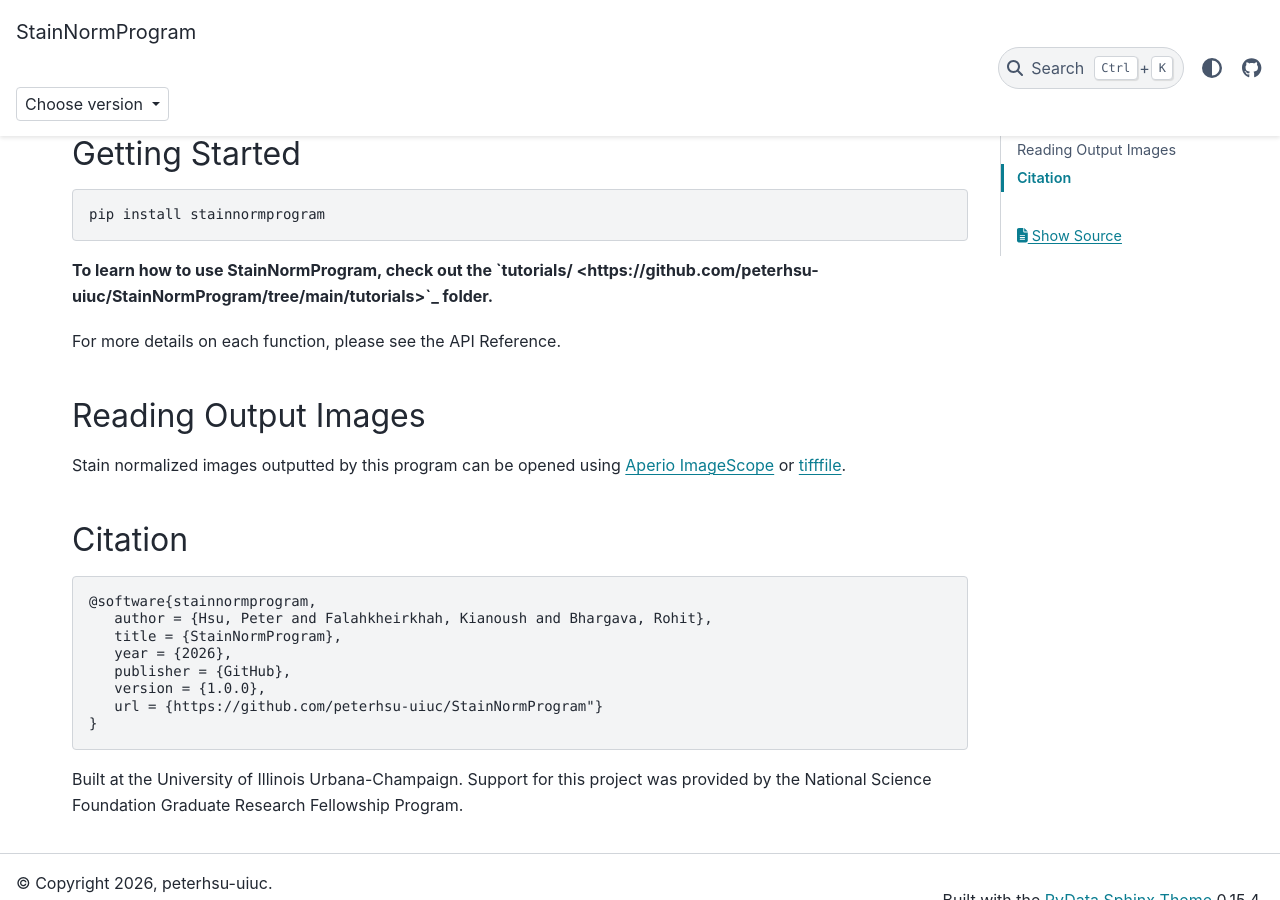
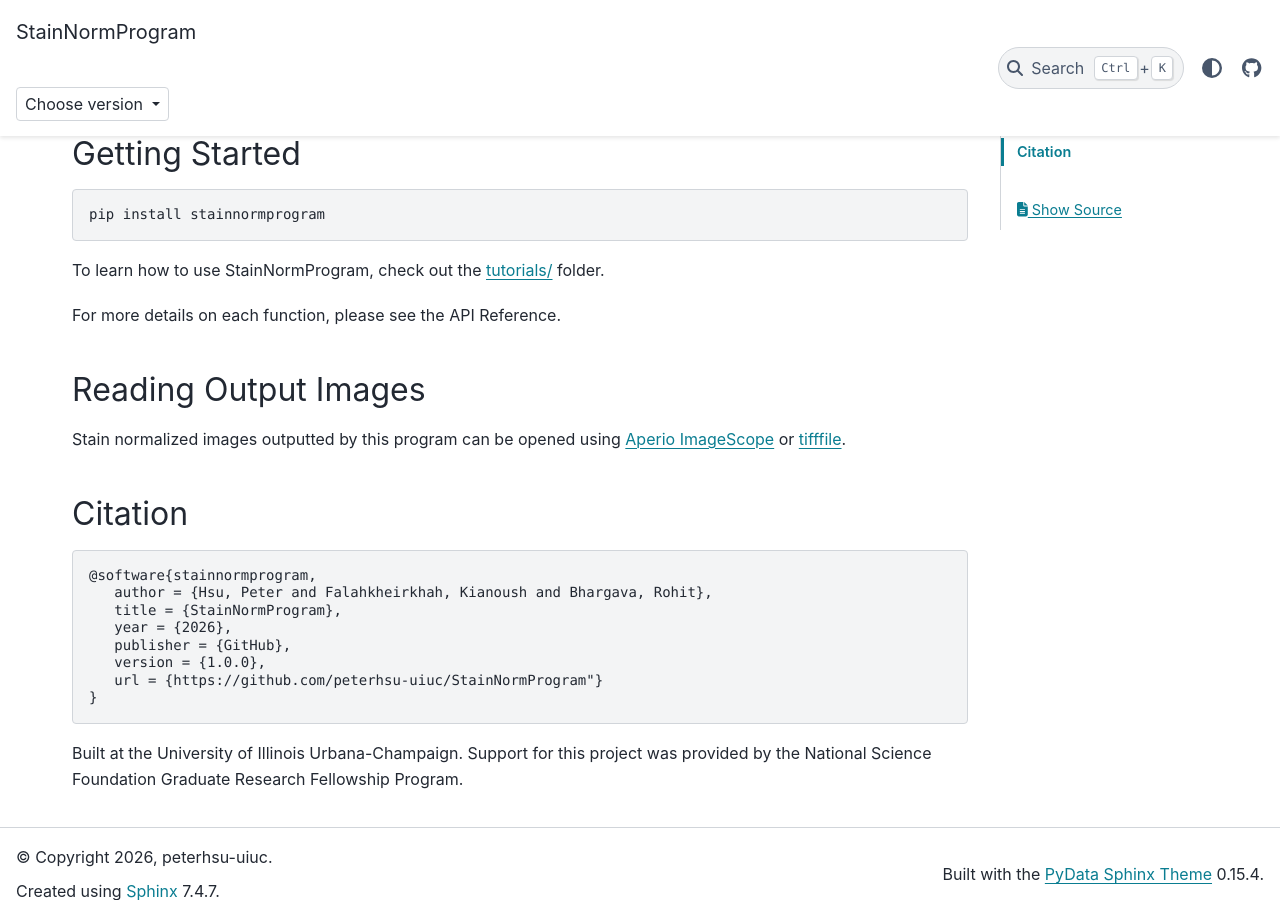
Before and after one commit to peterhsu-uiuc/StainNormProgram, a Sphinx documentation site: the page built from docs/source/index.rst, in a window 1280 px wide and 900 px high, scrolled down 527 px. Built offline with Sphinx 7.4.7 and the PyData theme 0.15.4, drawn with Linux system fonts in a browser that asks for light colours; comment, search, counter and statistics services are not loaded.

Commit message:
Unbold sentence

```diff
--- a/docs/source/index.rst
+++ b/docs/source/index.rst
@@ -23,7 +23,7 @@ Getting Started
    pip install stainnormprogram
 
 
-**To learn how to use StainNormProgram, check out the `tutorials/ <https://github.com/peterhsu-uiuc/StainNormProgram/tree/main/tutorials>`_ folder.**
+To learn how to use StainNormProgram, check out the `tutorials/ <https://github.com/peterhsu-uiuc/StainNormProgram/tree/main/tutorials>`_ folder.
 
 For more details on each function, please see the API Reference.
 
```
